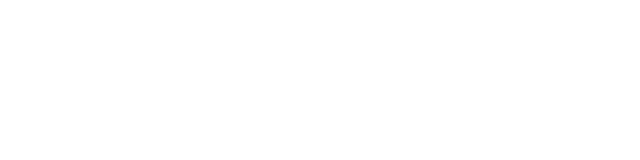
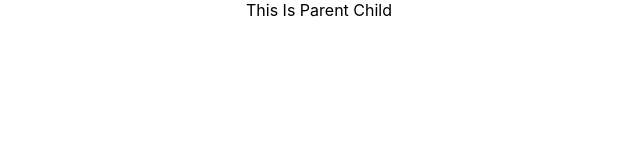
Before and after one commit to awais882s/counter-app, a React (Create React App) app: page / in a window 1280 px wide. Shown: the top 160 px of the page, without its empty margins (321-961 px from the left). Built offline with nearby package versions, Linux system fonts and the light colour scheme.

Commit message:
Parent comp

```diff
--- a/src/App.js
+++ b/src/App.js
@@ -1,7 +1,12 @@
 import "./App.css";
+import Parent from "./Components/Parent";
 
 function App() {
-  return <div className="App"></div>;
+  return (
+    <div className="App">
+      <Parent></Parent>
+    </div>
+  );
 }
 
 export default App;
--- /dev/null
+++ b/src/Components/Parent.js
@@ -0,0 +1,4 @@
+function Parent() {
+  return <div>This Is Parent Child</div>;
+}
+export default Parent;
```
Also changed, not shown: src/Components/Child.js (added), src/Components/SecondChild.js (added), src/Components/ThirdChild.js (added).
